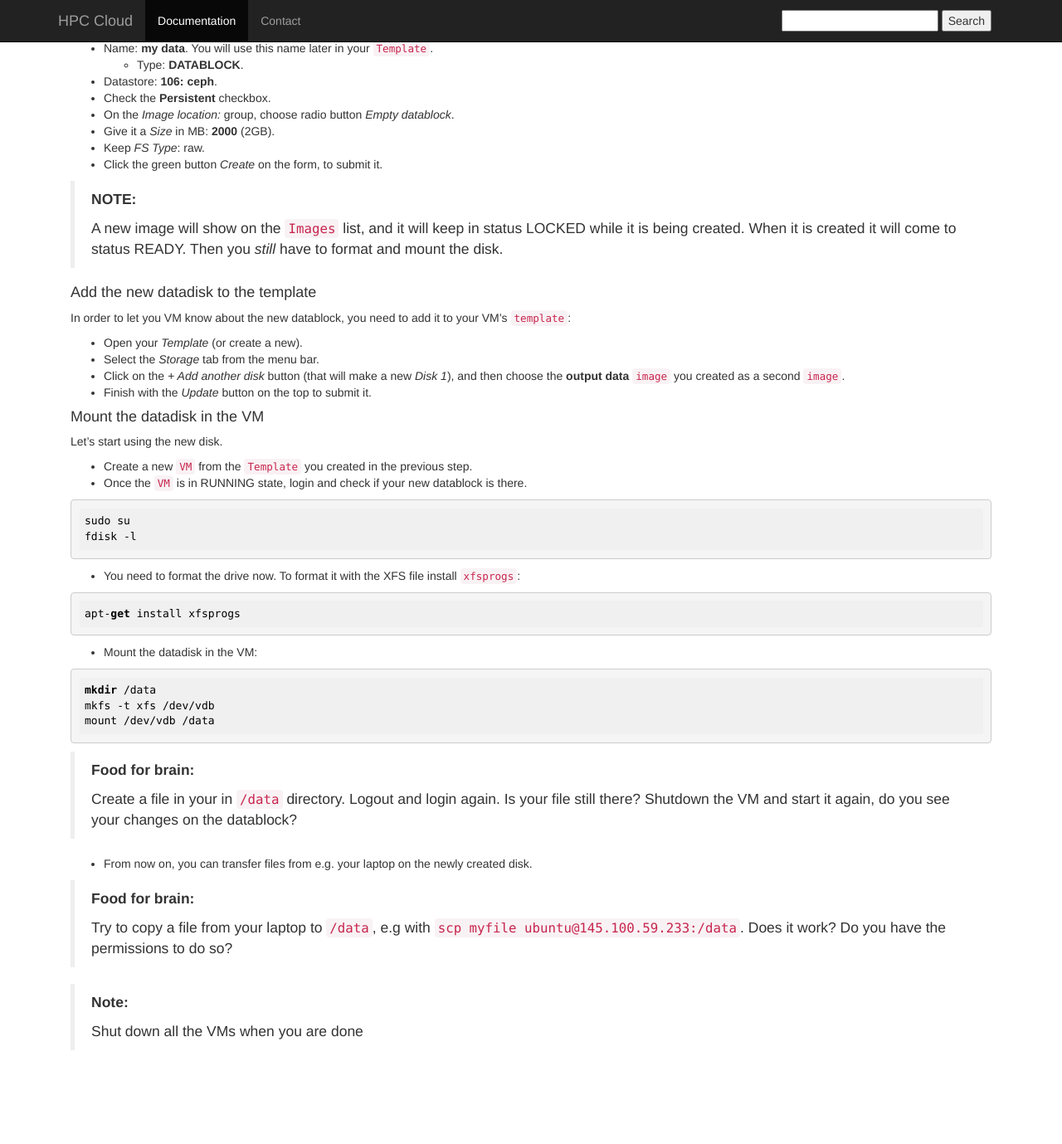
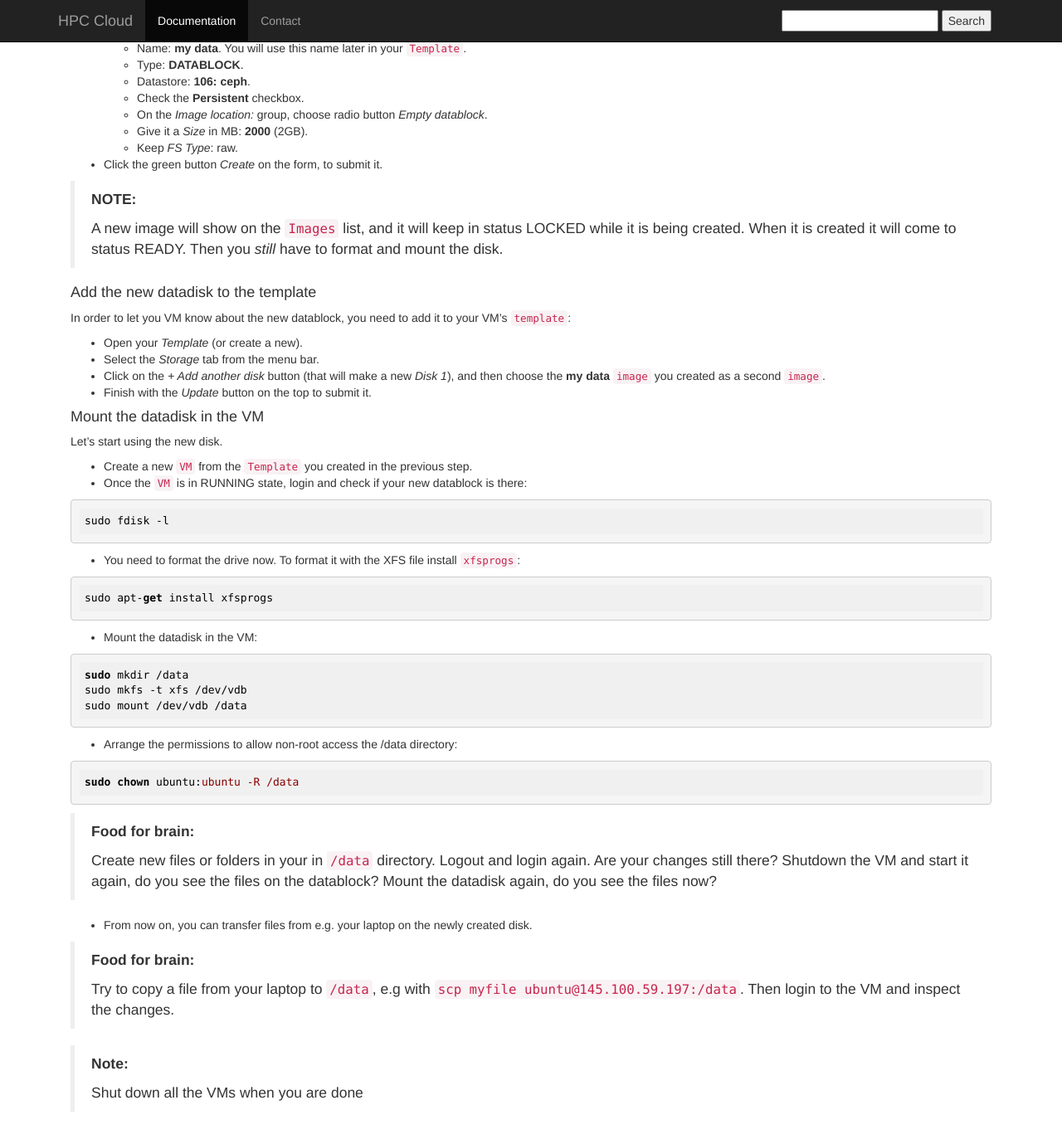
Before and after one commit to sara-nl/clouddocs, a Jekyll site: the page built from surfcursus-extras-2015-Oct-15.markdown, in a window 1280 px wide and 1400 px high, scrolled down 593 px. Shown: the top 1379 px of the window at 83% size. Built offline with Jekyll 4.4.1, drawn with Linux system fonts in a browser that asks for light colours; before the commit the page ends 1919 px from its top, so only the background shows below that; some of the changed text lies outside the part shown.

Commit message:
Update surfcursus-extras-2015-Oct-15.markdown

````diff
--- a/surfcursus-extras-2015-Oct-15.markdown
+++ b/surfcursus-extras-2015-Oct-15.markdown
@@ -25,16 +25,16 @@ At this point you should not have any running VMs. Let's create a new disk.
 
 #### Create a new empty datadisk
 
-* From the  [UI](https://ui.hpccloud.surfsara.nl) menu at the left pane, select the *Images* page under *Virtual Resources*.
+* From the [UI](https://ui.hpccloud.surfsara.nl) menu at the left pane, select the *Images* page under *Virtual Resources*.
 * Click on the green [+] button on the top.
 * In the *Create image* window, fill in the form as:
- * Name: **my data**. You will use this name later in your `Template`.
-	* Type: **DATABLOCK**.
- * Datastore: **106: ceph**.
- * Check the **Persistent** checkbox.
- * On the _Image location:_ group, choose radio button _Empty datablock_.
- * Give it a _Size_ in MB: **2000** (2GB).
- * Keep _FS Type_: raw.
+  * Name: **my data**. You will use this name later in your `Template`.
+  * Type: **DATABLOCK**.
+  * Datastore: **106: ceph**.
+  * Check the **Persistent** checkbox.
+  * On the _Image location:_ group, choose radio button _Empty datablock_.
+  * Give it a _Size_ in MB: **2000** (2GB).
+  * Keep _FS Type_: raw.
 * Click the green button *Create* on the form, to submit it.
 
 >**NOTE:**
@@ -47,7 +47,7 @@ In order to let you VM know about the new datablock, you need to add it to your
 
 * Open your *Template* (or create a new).
 * Select the *Storage* tab from the menu bar.
-* Click on the _+ Add another disk_ button (that will make a new _Disk 1_), and then choose the **output data** `image` you created as a second `image`.
+* Click on the _+ Add another disk_ button (that will make a new _Disk 1_), and then choose the **my data** `image` you created as a second `image`.
 * Finish with the *Update* button on the top to submit it.
 
 #### Mount the datadisk in the VM
@@ -55,37 +55,41 @@ In order to let you VM know about the new datablock, you need to add it to your
 Let's start using the new disk.
 
 * Create a new `VM` from the `Template` you created in the previous step.
-* Once the `VM` is in RUNNING state, login and check if your new datablock is there.
+* Once the `VM` is in RUNNING state, login and check if your new datablock is there:
 
 ```sh
-sudo su
-fdisk -l
+sudo fdisk -l
 ```
 
 * You need to format the drive now. To format it with the XFS file install `xfsprogs`:
 
 ```sh
-apt-get install xfsprogs
+sudo apt-get install xfsprogs
 ```
 
 * Mount the datadisk in the VM:
 
 ```sh
-mkdir /data
-mkfs -t xfs /dev/vdb
-mount /dev/vdb /data
+sudo mkdir /data
+sudo mkfs -t xfs /dev/vdb
+sudo mount /dev/vdb /data
+```
+
+* Arrange the permissions to allow non-root access the /data directory:
+
+```sh
+sudo chown ubuntu:ubuntu -R /data
 ```
 
 >**Food for brain:**
 >
-> Create a file in your in `/data` directory. Logout and login again. Is your file still there? Shutdown the VM and start it again, do you see your changes on the datablock?
+> Create new files or folders in your in `/data` directory. Logout and login again. Are your changes still there? Shutdown the VM and start it again, do you see the files on the datablock? Mount the datadisk again, do you see the files now?
 
 * From now on, you can transfer files from e.g. your laptop on the newly created disk.
 
 >**Food for brain:**
 >
-> Try to copy a file from your laptop to `/data`, e.g with `scp myfile ubuntu@145.100.59.233:/data`. Does it work? Do you have the permissions to do so?
-
+> Try to copy a file from your laptop to `/data`, e.g with `scp myfile ubuntu@145.100.59.197:/data`. Then login to the VM and inspect the changes.
 
 >**Note:**
 >
````
Also changed, not shown: other parts of surfcursus-extras-2015-Oct-15.markdown (+1 -1 lines).
